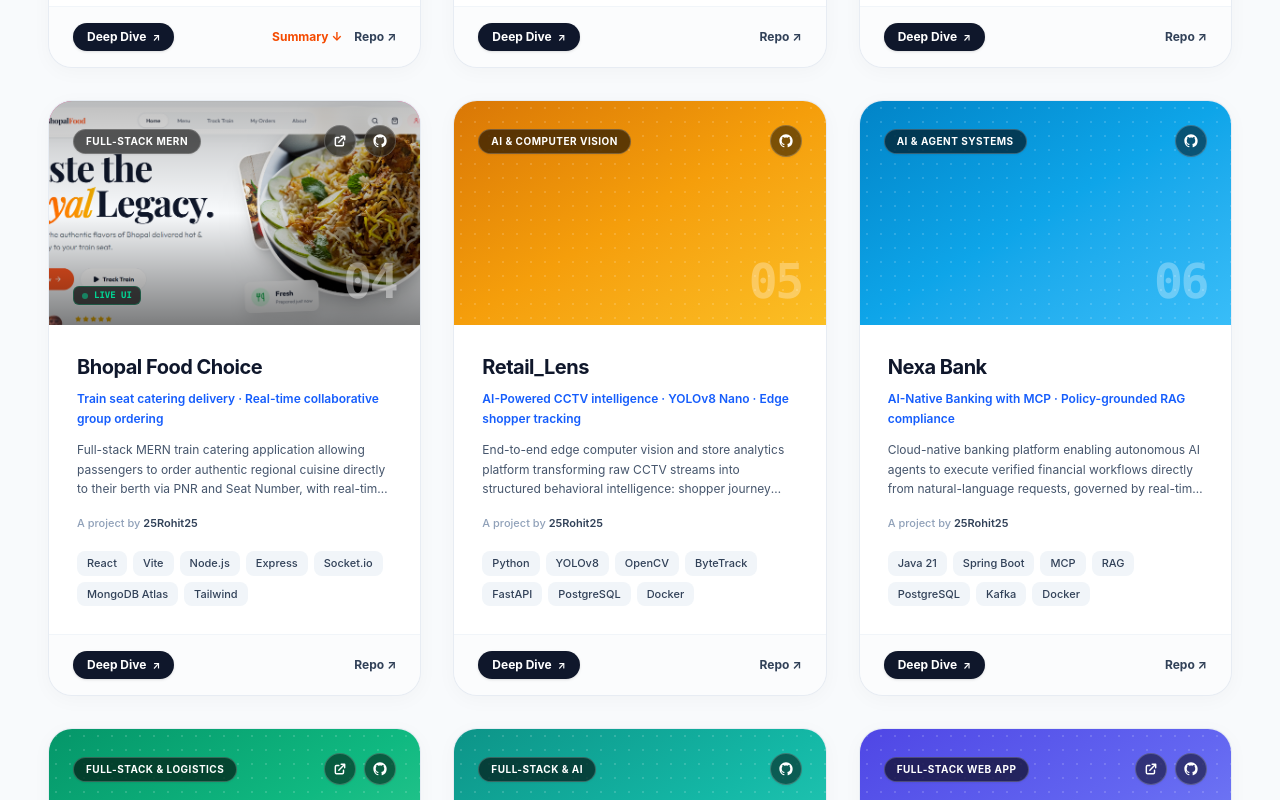
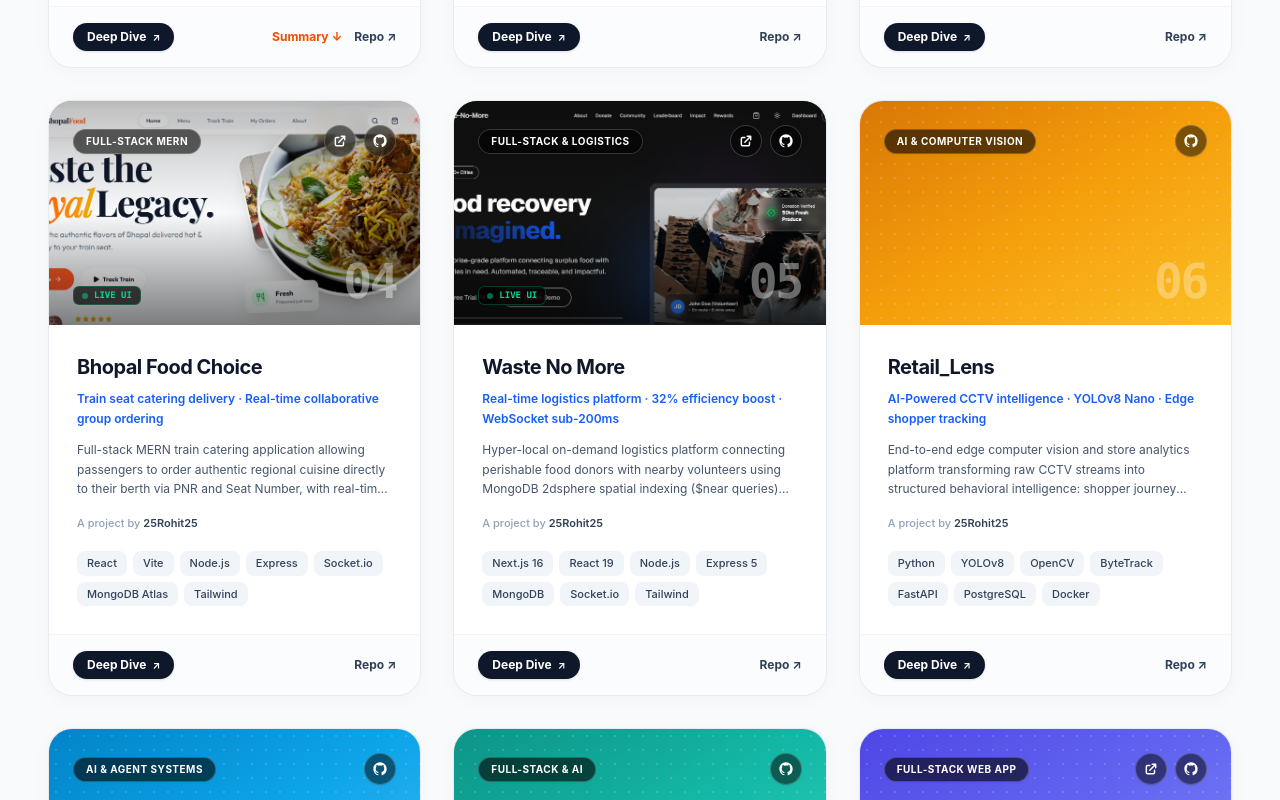
Before and after one commit to 25Rohit25/ROHIT_SINGH_PORTFOLIO, a Next.js app: page / in a window 1280 px wide. Shown: the part 6580-7380 px from the top of the page. Built offline with nearby package versions, Linux system fonts and the light colour scheme; a web font is replaced by a local one.

Commit message:
feat(waste-no-more): add authentic hero UI screenshot as project thumbnail and modal preview

```diff
--- a/components/projects.tsx
+++ b/components/projects.tsx
@@ -118,12 +118,29 @@ const projects: ProjectItem[] = [
     gradient: "from-[#db2777] via-[#ec4899] to-[#f472b6]",
     accentColor: "#db2777",
   },
+  {
+    id: "waste-no-more",
+    category: "fullstack",
+    number: "05",
+    badge: "Full-Stack & Logistics",
+    title: "Waste No More",
+    subtitle: "Real-time logistics platform · 32% efficiency boost · WebSocket sub-200ms",
+    description:
+      "Hyper-local on-demand logistics platform connecting perishable food donors with nearby volunteers using MongoDB 2dsphere spatial indexing ($near queries) and Socket.io real-time concurrency locking.",
+    metrics: "2dsphere $near · Socket.io Sync · Next.js 16",
+    stack: ["Next.js 16", "React 19", "Node.js", "Express 5", "MongoDB", "Socket.io", "Tailwind"],
+    github: "https://github.com/25Rohit25/Waste-No-More",
+    live: "https://waste-no-more.vercel.app/",
+    thumbnail: "/projects/waste-no-more-hero.png",
+    gradient: "from-[#059669] via-[#10b981] to-[#34d399]",
+    accentColor: "#059669",
+  },
 
   // 2. AI & COMPUTER VISION
   {
     id: "retail-lens",
     category: "ai",
-    number: "05",
+    number: "06",
     badge: "AI & Computer Vision",
     title: "Retail_Lens",
     subtitle: "AI-Powered CCTV intelligence · YOLOv8 Nano · Edge shopper tracking",
@@ -138,7 +155,7 @@ const projects: ProjectItem[] = [
   {
     id: "nexabank",
     category: "ai",
-    number: "06",
+    number: "07",
     badge: "AI & Agent Systems",
     title: "Nexa Bank",
     subtitle: "AI-Native Banking with MCP · Policy-grounded RAG compliance",
@@ -154,24 +171,6 @@ const projects: ProjectItem[] = [
       trace:
         "Agent parses intent → queries RAG Policy Context for daily transfer limits & KYC status → invokes MCP tool executeTransfer → validates parameters against Spring Boot core → commits transaction → emits Kafka audit event.",
     },
-  },
-
-  // 3. FULL-STACK & LOGISTICS
-  {
-    id: "waste-no-more",
-    category: "fullstack",
-    number: "07",
-    badge: "Full-Stack & Logistics",
-    title: "Waste No More",
-    subtitle: "Real-time logistics platform · 32% efficiency boost · WebSocket sub-200ms",
-    description:
-      "Hyper-local on-demand logistics platform connecting perishable food donors with nearby volunteers using MongoDB 2dsphere spatial indexing ($near queries) and Socket.io real-time concurrency locking.",
-    metrics: "2dsphere $near · Socket.io Sync · Next.js 16",
-    stack: ["Next.js 16", "React 19", "Node.js", "Express 5", "MongoDB", "Socket.io", "Tailwind"],
-    github: "https://github.com/25Rohit25/Waste-No-More",
-    live: "https://waste-no-more.vercel.app/",
-    gradient: "from-[#059669] via-[#10b981] to-[#34d399]",
-    accentColor: "#059669",
   },
   {
     id: "fitlife",
--- a/components/projects/project-docs.ts
+++ b/components/projects/project-docs.ts
@@ -1034,6 +1034,7 @@ export const projectDocs: Record<string, ProjectWhitepaper> = {
     status: "Production Deployed (Vercel & Render)",
     githubUrl: "https://github.com/25Rohit25/Waste-No-More",
     liveUrl: "https://waste-no-more.vercel.app/",
+    thumbnail: "/projects/waste-no-more-hero.png",
     accentColor: "#059669",
     gradient: "from-[#059669] via-[#10b981] to-[#34d399]",
     aim: {
--- a/components/projects/project-modal.tsx
+++ b/components/projects/project-modal.tsx
@@ -316,6 +316,8 @@ export default function ProjectModal({ project, onClose }: ProjectModalProps) {
                       ? "chat.app // full-duplex-socket"
                       : project.id === "bhopal-food"
                       ? "bhopalfood.com // train-catering"
+                      : project.id === "waste-no-more"
+                      ? "wastenomore.org // food-rescue"
                       : `${project.id}.app // dashboard`}
                   </span>
                 </div>
@@ -326,6 +328,8 @@ export default function ProjectModal({ project, onClose }: ProjectModalProps) {
                     ? "http://localhost:3000 (Real-Time Chat | #general)"
                     : project.id === "bhopal-food"
                     ? "https://bhopal-food.vercel.app (Bhopal Food Choice)"
+                    : project.id === "waste-no-more"
+                    ? "https://waste-no-more.vercel.app (Waste No More)"
                     : `https://${project.id}.rohit.engineering/dashboard`}
                 </div>
                 <span className="rounded-full bg-emerald-100 px-2.5 py-0.5 font-mono text-[9px] font-semibold text-emerald-800">
```
Also changed, not shown: public/projects/waste-no-more-hero.png (added).
